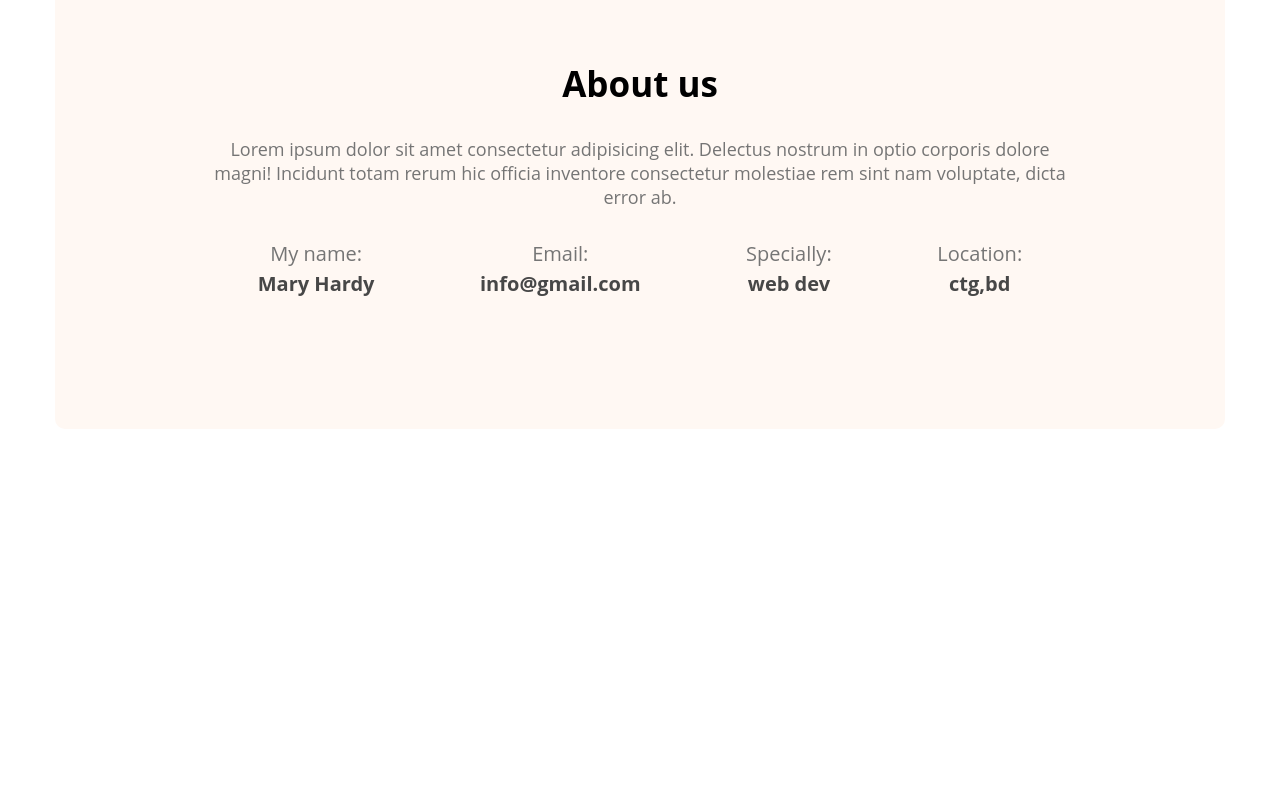
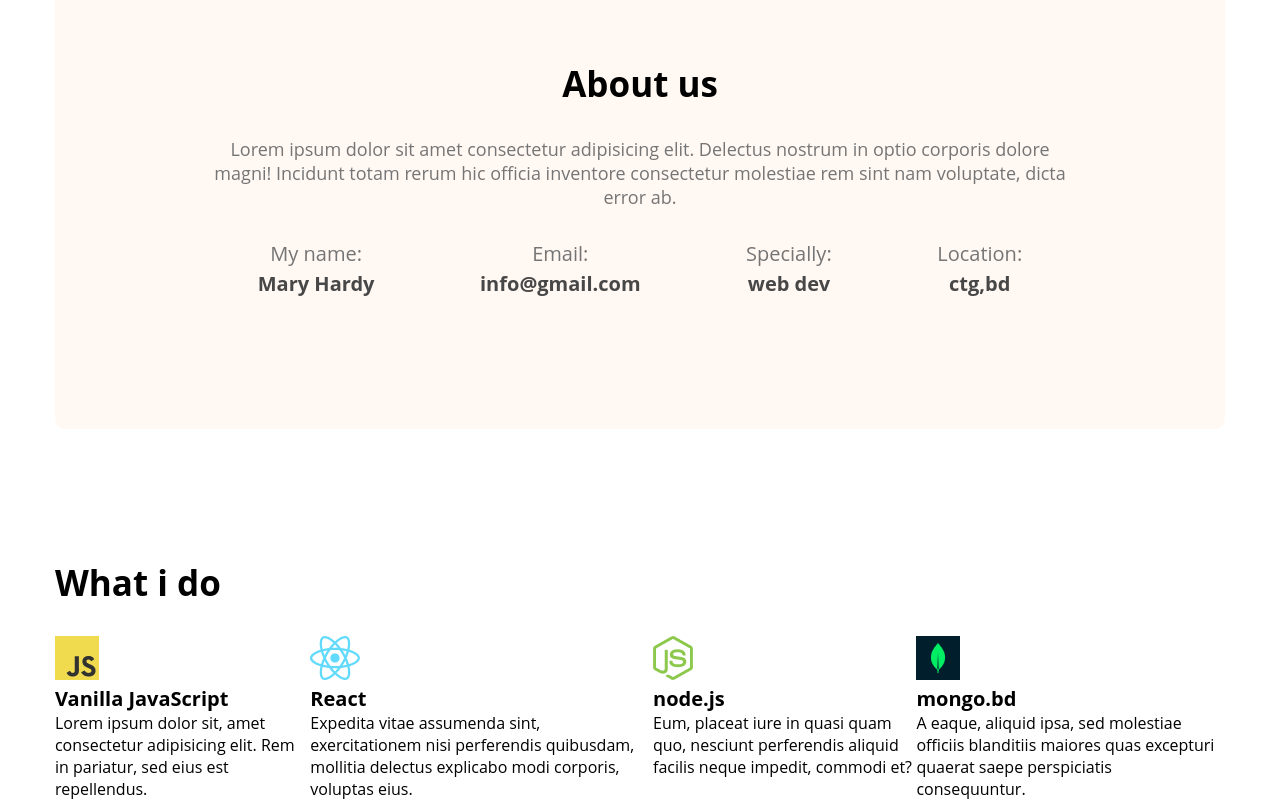
Before and after one commit to Arpan302/portfolio-site, a plain HTML site: page portfolio-site/images/index.html in a window 1280 px wide. Shown: the part 1080-1880 px from the top of the page. Before the commit the page ends 1509 px from the top, so only its background shows below. Drawn offline with Linux system fonts and the light colour scheme.

Commit message:
added part2

```diff
--- a/portfolio-site/images/index.html
+++ b/portfolio-site/images/index.html
@@ -53,6 +53,34 @@
                 <p class="info-description">ctg,bd</p>
             </div>
         </div>
+
+    </section>
+<!-- what i do -->
+    <section class="what-i-do">
+        <h3 class="section-title">What i do</h3>
+        <div class="skill-container">
+            <div class="skill">
+                <img src="icons/js.png" alt="">
+                <p class="skill-title">Vanilla JavaScript</p>
+                <p class="skill-description">Lorem ipsum dolor sit, amet consectetur adipisicing elit. Rem in pariatur, sed eius est repellendus.</p>
+            </div>
+            <div class="skill">
+                <img src="icons/react.png" alt="">
+                <p class="skill-title">React</p>
+                <p class="skill-description">Expedita vitae assumenda sint, exercitationem nisi perferendis quibusdam, mollitia delectus explicabo modi corporis, voluptas eius.</p>
+            </div>
+            <div class="skill">
+                <img src="icons/nodejs.png" alt="">
+                <p class="skill-title">node.js</p>
+                <p class="skill-description">Eum, placeat iure in quasi quam quo, nesciunt perferendis aliquid facilis neque impedit, commodi et?</p>
+            </div>
+            <div class="skill">
+                <img src="icons/mongo.png" alt="">
+                <p class="skill-title">mongo.bd</p>
+                <p class="skill-description">A eaque, aliquid ipsa, sed molestiae officiis blanditiis maiores quas excepturi quaerat saepe perspiciatis consequuntur.</p>
+            </div>
+        </div>
+
     </section>
 
 </main>
--- a/portfolio-site/images/styles/portfolio.css
+++ b/portfolio-site/images/styles/portfolio.css
@@ -112,3 +112,14 @@ main{
     font-size: 20px;
 
 }
+/* what i do */
+.what-i-do{
+    margin-top: 130px;
+}
+.skill-container{
+    display: flex;
+}
+.skill-title{
+    font-size: 20px;
+    font-weight: 700;
+}
```
